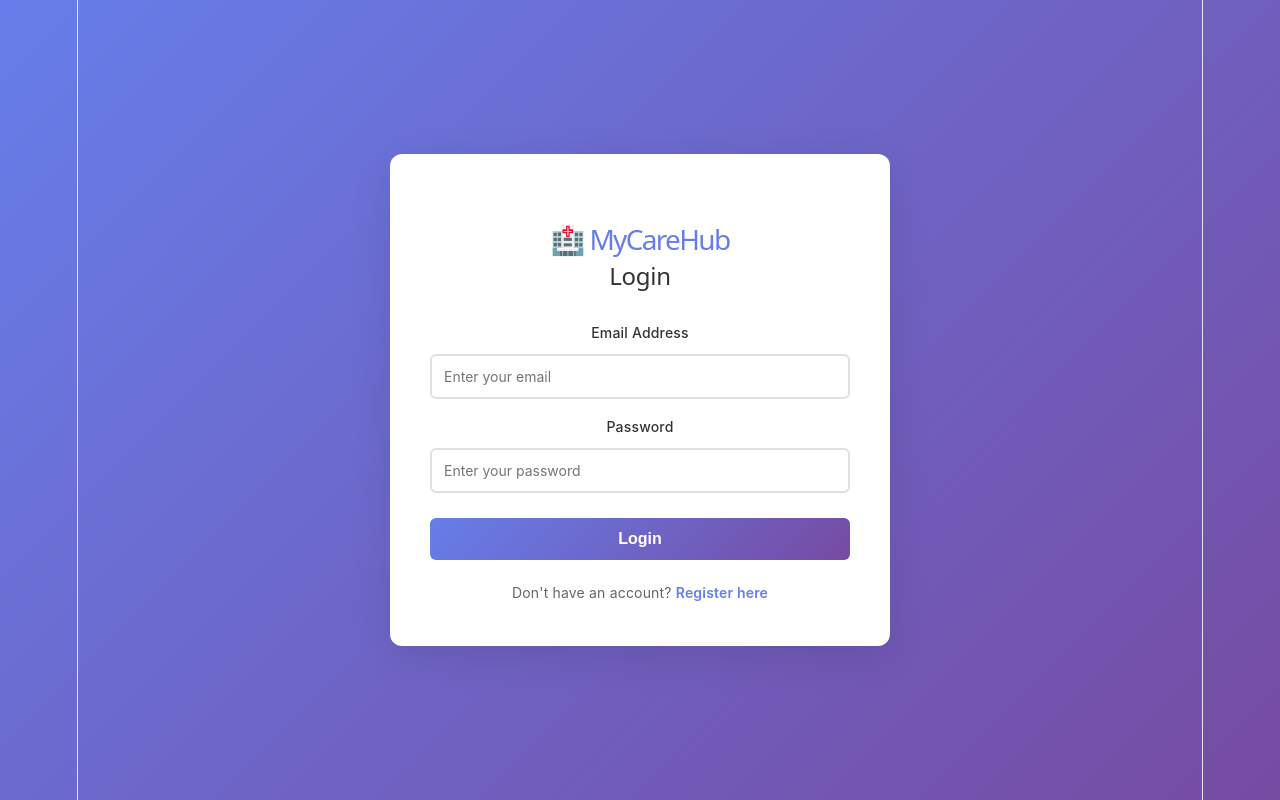
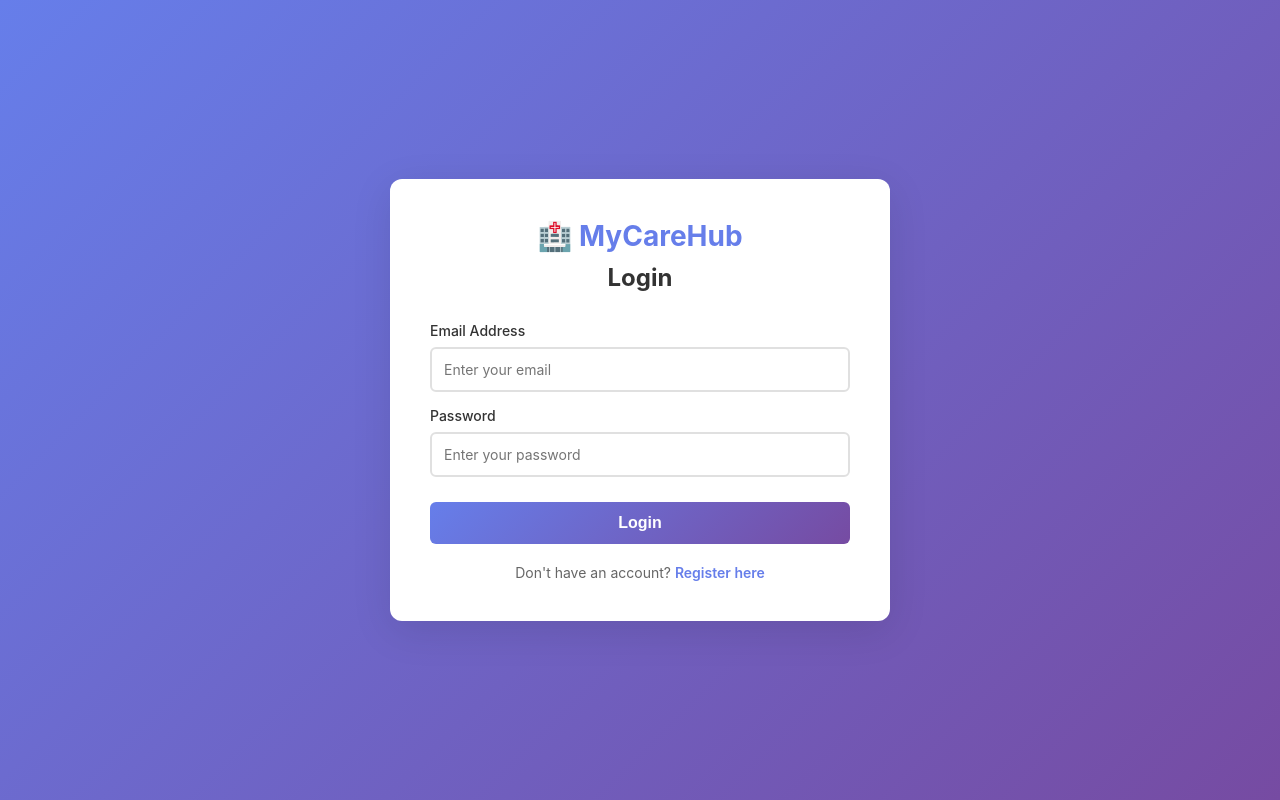
Before and after one commit to ramenshukkamedical-blip/vitejs-vite-22enj8jw, a React (Vite) app: page / in a window 1280 px wide. Built offline with nearby package versions, Linux system fonts and the light colour scheme.

Commit message:
Update index.css

```diff
--- a/src/index.css
+++ b/src/index.css
@@ -1,111 +1,25 @@
-:root {
-  --text: #6b6375;
-  --text-h: #08060d;
-  --bg: #fff;
-  --border: #e5e4e7;
-  --code-bg: #f4f3ec;
-  --accent: #aa3bff;
-  --accent-bg: rgba(170, 59, 255, 0.1);
-  --accent-border: rgba(170, 59, 255, 0.5);
-  --social-bg: rgba(244, 243, 236, 0.5);
-  --shadow:
-    rgba(0, 0, 0, 0.1) 0 10px 15px -3px, rgba(0, 0, 0, 0.05) 0 4px 6px -2px;
+* {
+  margin: 0;
+  padding: 0;
+  box-sizing: border-box;
+}
 
-  --sans: system-ui, 'Segoe UI', Roboto, sans-serif;
-  --heading: system-ui, 'Segoe UI', Roboto, sans-serif;
-  --mono: ui-monospace, Consolas, monospace;
+html, body {
+  height: 100%;
+  width: 100%;
+}
 
-  font: 18px/145% var(--sans);
-  letter-spacing: 0.18px;
-  color-scheme: light dark;
-  color: var(--text);
-  background: var(--bg);
-  font-synthesis: none;
-  text-rendering: optimizeLegibility;
+body {
+  font-family: -apple-system, BlinkMacSystemFont, 'Segoe UI', 'Roboto', 'Oxygen',
+    'Ubuntu', 'Cantarell', 'Fira Sans', 'Droid Sans', 'Helvetica Neue',
+    sans-serif;
   -webkit-font-smoothing: antialiased;
   -moz-osx-font-smoothing: grayscale;
-
-  @media (max-width: 1024px) {
-    font-size: 16px;
-  }
-}
-
-@media (prefers-color-scheme: dark) {
-  :root {
-    --text: #9ca3af;
-    --text-h: #f3f4f6;
-    --bg: #16171d;
-    --border: #2e303a;
-    --code-bg: #1f2028;
-    --accent: #c084fc;
-    --accent-bg: rgba(192, 132, 252, 0.15);
-    --accent-border: rgba(192, 132, 252, 0.5);
-    --social-bg: rgba(47, 48, 58, 0.5);
-    --shadow:
-      rgba(0, 0, 0, 0.4) 0 10px 15px -3px, rgba(0, 0, 0, 0.25) 0 4px 6px -2px;
-  }
-
-  #social .button-icon {
-    filter: invert(1) brightness(2);
-  }
+  background: linear-gradient(135deg, #667eea 0%, #764ba2 100%);
+  min-height: 100vh;
 }
 
 #root {
-  width: 1126px;
-  max-width: 100%;
-  margin: 0 auto;
-  text-align: center;
-  border-inline: 1px solid var(--border);
-  min-height: 100svh;
-  display: flex;
-  flex-direction: column;
-  box-sizing: border-box;
+  width: 100%;
+  height: 100%;
 }
-
-body {
-  margin: 0;
-}
-
-h1,
-h2 {
-  font-family: var(--heading);
-  font-weight: 500;
-  color: var(--text-h);
-}
-
-h1 {
-  font-size: 56px;
-  letter-spacing: -1.68px;
-  margin: 32px 0;
-  @media (max-width: 1024px) {
-    font-size: 36px;
-    margin: 20px 0;
-  }
-}
-h2 {
-  font-size: 24px;
-  line-height: 118%;
-  letter-spacing: -0.24px;
-  margin: 0 0 8px;
-  @media (max-width: 1024px) {
-    font-size: 20px;
-  }
-}
-p {
-  margin: 0;
-}
-
-code,
-.counter {
-  font-family: var(--mono);
-  display: inline-flex;
-  border-radius: 4px;
-  color: var(--text-h);
-}
-
-code {
-  font-size: 15px;
-  line-height: 135%;
-  padding: 4px 8px;
-  background: var(--code-bg);
-}
```
